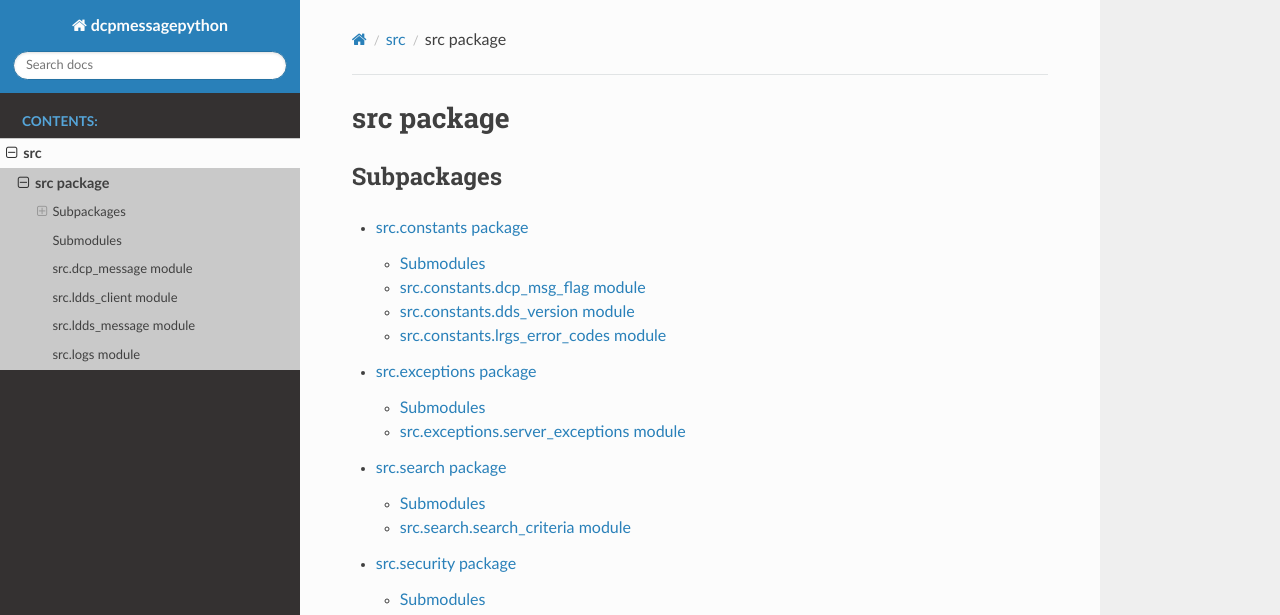
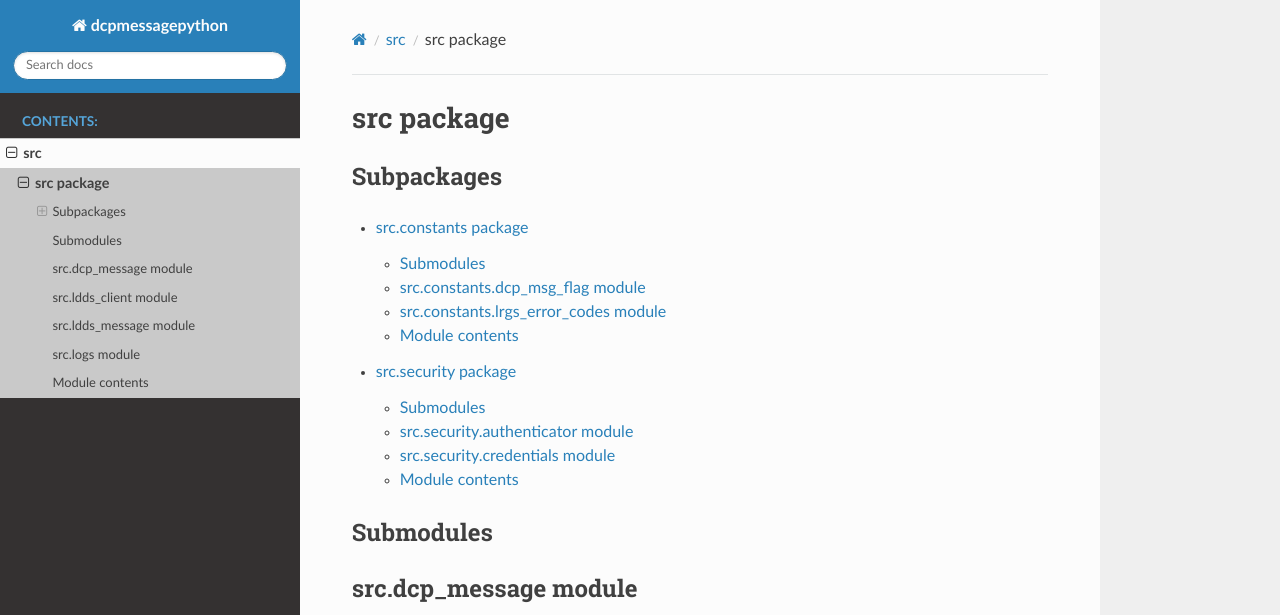
Before and after one commit to dcspy/dcspy, a Sphinx documentation site: the page built from docs/src.rst, in a window 1280 px wide and 1400 px high. Shown: the top 615 px of the window. Built offline with Sphinx 7.4.7 and the Read the Docs theme 2.0.0, drawn with Linux system fonts in a browser that asks for light colours; some of the changed text lies outside the part shown.

```diff
--- a/docs/conf.py
+++ b/docs/conf.py
@@ -18,11 +18,15 @@ release = '0.0.1'
 # -- General configuration ---------------------------------------------------
 # https://www.sphinx-doc.org/en/master/usage/configuration.html#general-configuration
 
-extensions = ["sphinx.ext.autodoc", "sphinx.ext.napoleon"]
+extensions = ["sphinx.ext.autodoc", "sphinx.ext.napoleon", "myst_parser"]
 
 templates_path = ['_templates']
 exclude_patterns = ['_build', 'Thumbs.db', '.DS_Store']
-
+add_module_names = False
+source_suffix = {
+    '.rst': 'restructuredtext',
+    '.md': 'markdown',
+}
 # -- Options for HTML output -------------------------------------------------
 # https://www.sphinx-doc.org/en/master/usage/configuration.html#options-for-html-output
 html_show_sourcelink = False
--- a/docs/src.constants.rst
+++ b/docs/src.constants.rst
@@ -12,14 +12,6 @@ src.constants.dcp\_msg\_flag module
    :undoc-members:
    :show-inheritance:
 
-src.constants.dds\_version module
----------------------------------
-
-.. automodule:: src.constants.dds_version
-   :members:
-   :undoc-members:
-   :show-inheritance:
-
 src.constants.lrgs\_error\_codes module
 ---------------------------------------
 
@@ -27,3 +19,11 @@ src.constants.lrgs\_error\_codes module
    :members:
    :undoc-members:
    :show-inheritance:
+
+Module contents
+---------------
+
+.. automodule:: src.constants
+   :members:
+   :undoc-members:
+   :show-inheritance:
--- a/docs/src.exceptions.rst
+++ /dev/null
@@ -1,13 +0,0 @@
-src.exceptions package
-======================
-
-Submodules
-----------
-
-src.exceptions.server\_exceptions module
-----------------------------------------
-
-.. automodule:: src.exceptions.server_exceptions
-   :members:
-   :undoc-members:
-   :show-inheritance:
--- a/docs/src.rst
+++ b/docs/src.rst
@@ -8,10 +8,7 @@ Subpackages
    :maxdepth: 4
 
    src.constants
-   src.exceptions
-   src.search
    src.security
-   src.utils
 
 Submodules
 ----------
@@ -47,3 +44,11 @@ src.logs module
    :members:
    :undoc-members:
    :show-inheritance:
+
+Module contents
+---------------
+
+.. automodule:: src
+   :members:
+   :undoc-members:
+   :show-inheritance:
--- a/docs/src.search.rst
+++ /dev/null
@@ -1,13 +0,0 @@
-src.search package
-==================
-
-Submodules
-----------
-
-src.search.search\_criteria module
-----------------------------------
-
-.. automodule:: src.search.search_criteria
-   :members:
-   :undoc-members:
-   :show-inheritance:
--- a/docs/src.utils.rst
+++ /dev/null
@@ -1,13 +0,0 @@
-src.utils package
-=================
-
-Submodules
-----------
-
-src.utils.byte\_util module
----------------------------
-
-.. automodule:: src.utils.byte_util
-   :members:
-   :undoc-members:
-   :show-inheritance:
--- a/src/constants/__init__.py
+++ b/src/constants/__init__.py
@@ -1,2 +1,6 @@
 from .dcp_msg_flag import DcpMessageSource
 from .lrgs_error_codes import LrgsErrorCode
+
+"""
+Constants
+"""
```
Also changed, not shown: README.md (added, +1 -0 lines), docs/index.rst (+7 -15 lines), docs/src.security.rst (+8 -0 lines), requirements.txt (+7 -0 lines), 1 other file.
